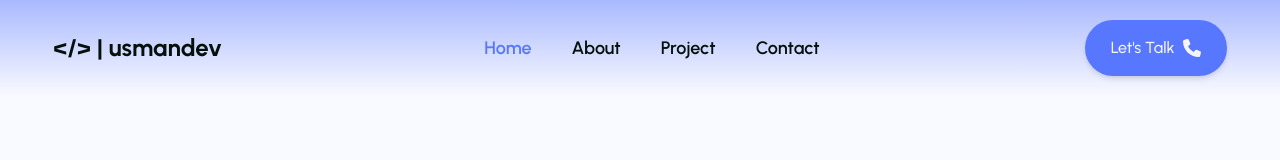
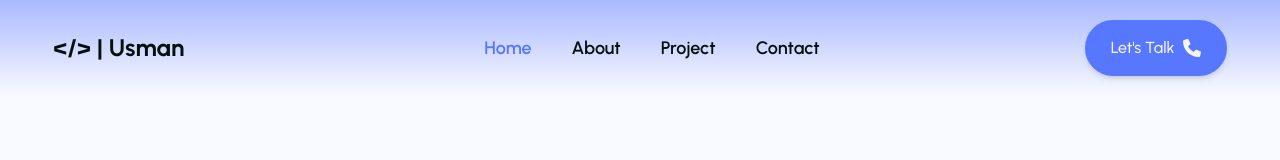
Before and after one commit to STMUsman/React-Portfolio, a React (Vite) app: page / in a window 1280 px wide. Shown: the top 160 px of the page. Built offline with nearby package versions, Linux system fonts and the light colour scheme.

Commit message:
11'th commit

```diff
--- a/src/Components/Navbar/Navbar.jsx
+++ b/src/Components/Navbar/Navbar.jsx
@@ -12,9 +12,9 @@ const navigation = [
   { name: 'Contact', href: '#contact', current: false },
 ]
 
-function classNames(...classes) {
-  return classes.filter(Boolean).join(' ')
-}
+// function classNames(...classes) {
+//   return classes.filter(Boolean).join(' ')
+// }
 
 export default function Example() {
 
@@ -50,7 +50,7 @@ export default function Example() {
         <div className="relative w-full flex h-24 items-center">
           <div className="flex flex-1 justify-start">
             <div className='w-auto h-auto '>
-              <h1 className='text-[#05100B] font-bold text-2xl'>&lt;/&gt; | usmandev</h1>
+              <h1 className='text-[#05100B] font-bold text-2xl'>&lt;/&gt; | Usman </h1>
             </div>
           </div>
           <div className="absolute inset-y-0 right-0 flex items-center sm:hidden">
```
